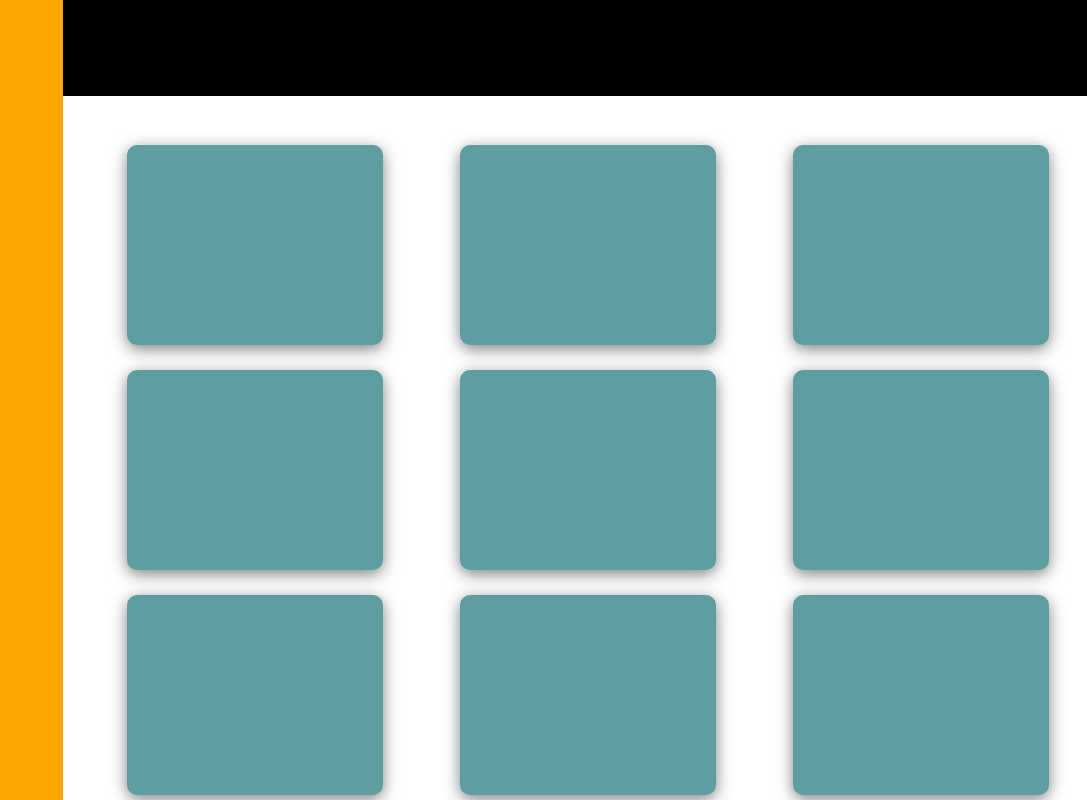
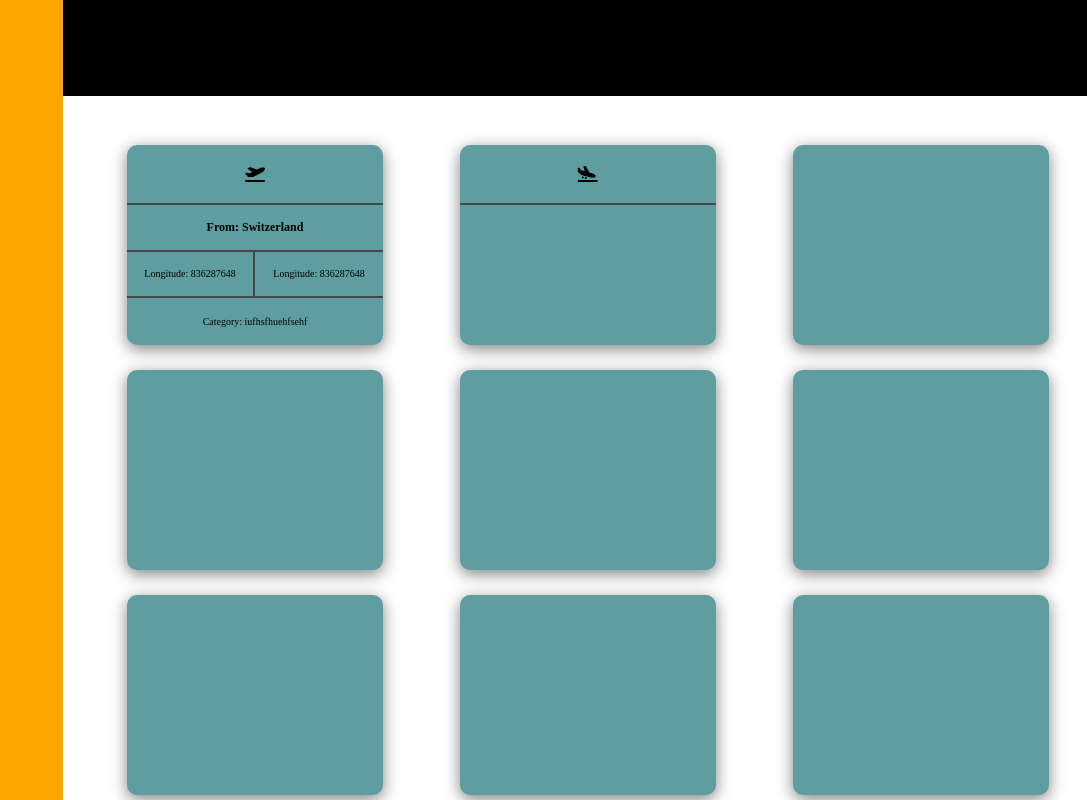
Before and after one commit to sechaba-mache/Flight-tracker, a website built with Vite: page index.html in a window 1280 px wide. Shown: the top 800 px of the page, without its empty margins (193-1280 px from the left). Built offline with nearby package versions, Linux system fonts and the light colour scheme.

Commit message:
style: :lipstick: Add icons and box styling

```diff
--- a/index.html
+++ b/index.html
@@ -4,6 +4,7 @@
     <meta charset="UTF-8" />
     <link rel="icon" type="image/svg+xml" href="/vite.svg" />
     <meta name="viewport" content="width=device-width, initial-scale=1.0" />
+    <script src="https://kit.fontawesome.com/1ff1c38577.js" crossorigin="anonymous"></script>
     <title>Flight tracker</title>
   </head>
   <body>
@@ -18,11 +19,15 @@
 
     <div class="content">
       <div class="box">
-
+        <i class="fa-solid fa-plane-departure"></i>
+        <h3 class="from">From: Switzerland</h3>
+        <p class="long">Longitude: 836287648</p>
+        <p class="lat">Longitude: 836287648</p>
+        <p class="cat">Category: iufhsfhuehfsehf</p>
       </div>
 
       <div class="box">
-
+        <i class="fa-solid fa-plane-arrival"></i>
       </div>
 
       <div class="box">
--- a/style.scss
+++ b/style.scss
@@ -32,6 +32,10 @@ html {
     justify-content: space-around;
 
     .box {
+      display: grid;
+      grid-template-columns: 1fr 1fr;
+      grid-template-rows: 30% 1fr 1fr 1fr;
+
       margin-top: 25px;
       width: 40vw;
       height: 20vh;
@@ -39,14 +43,54 @@ html {
       border-radius: 10px;
       box-shadow: 0px 4px 16px rgb(0, 0, 0, 0.5);
       transition: all ease-in-out 200ms;             // When adding this it makes responsiveness look jagged, you can see it transition from one scale to the other
+
+    }
+
+    .box:hover {
+      scale: 1.1;
+      cursor: pointer;
+    }
+
+    .box * {
+      display: grid;
+      justify-content: center;
+      align-content: center;
+      margin: 0;
+    }
+
+    .box i {
+      grid-area: 1 / 1 / 2 / 3;
+      border-bottom: 2px solid rgb(72, 72, 72);
+      // color: red;                // Red colour indicates that flight is on the ground, green/blue represents it being airborne
+    }
+
+    .box .from {
+      grid-area: 2 / 1 / 3 / 3;
+      font-size: 12px;
+      border-bottom: 2px solid rgb(72, 72, 72);
+
+    }
+
+    .box .long {
+      grid-area: 3 / 1 / 4 / 2;
+      font-size: 10px;
+      border-bottom: 2px solid rgb(72, 72, 72);
+      border-right: 2px solid rgb(72, 72, 72);
+    }
+
+    .box .lat {
+      grid-area: 3 / 2 / 4 / 3;
+      font-size: 10px;
+      border-bottom: 2px solid rgb(72, 72, 72);
+
+    }
+
+    .box .cat {
+      display: grid;
+      grid-area: 4 / 1 / 5 / 3;
+      font-size: 10px;
     }
   }
-
-  .box:hover {
-    scale: 1.1;
-    cursor: pointer;
-  }
-
 }
 
 @media  screen and (min-width: 768px) {
```
